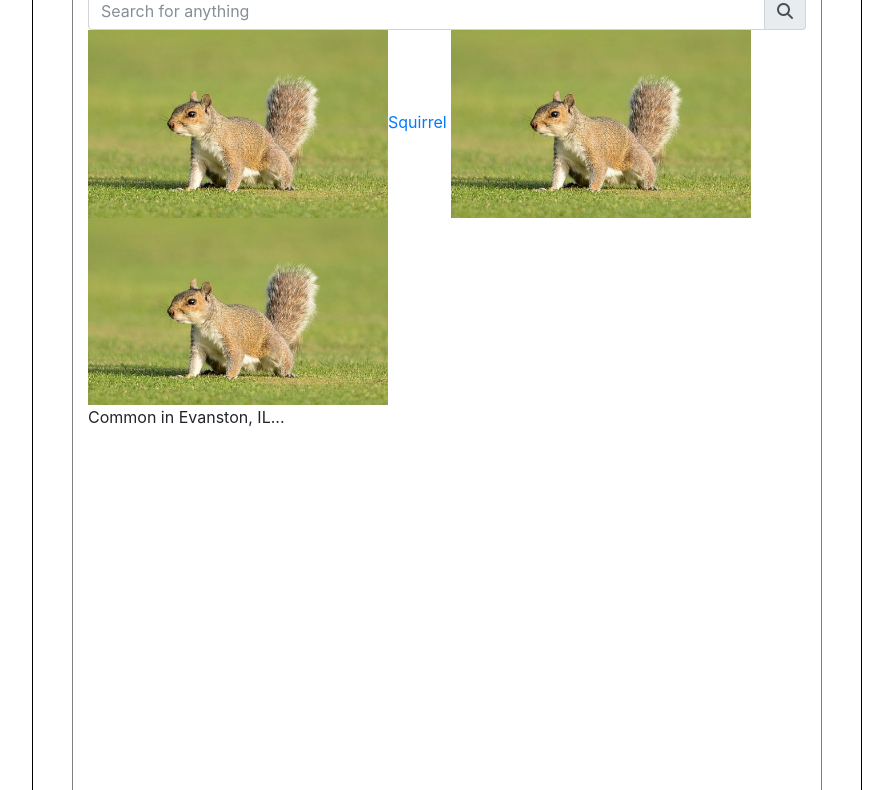
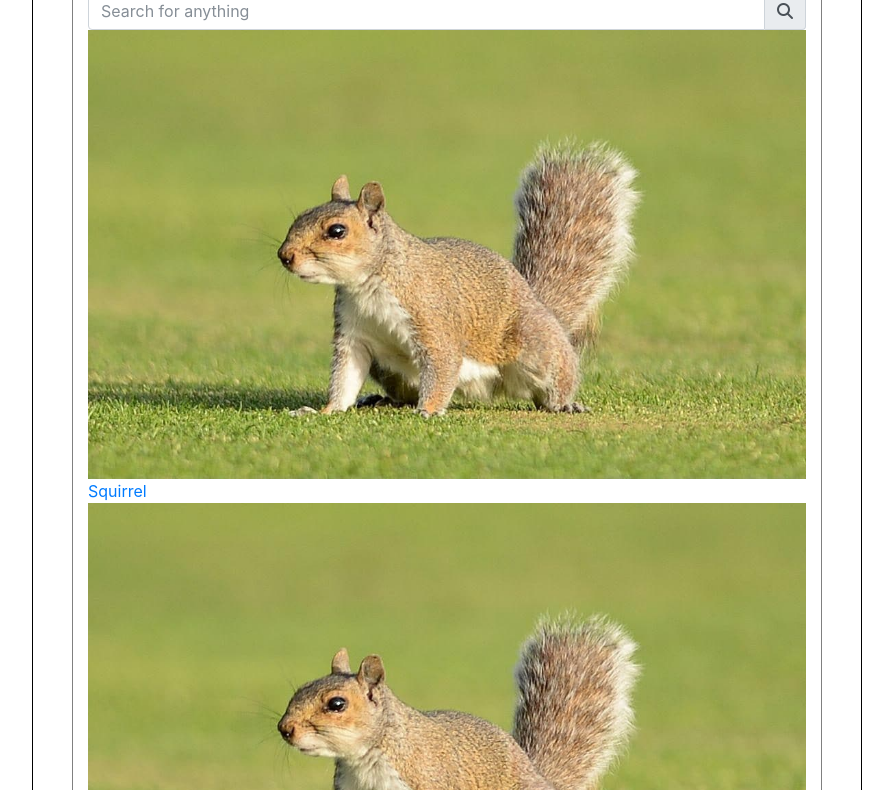
Before and after one commit to leo-ji/animal-rescue-plus, a plain HTML site: page index.html in a window 1280 px wide. Shown: the part 211-1001 px from the top of the page, without its empty margins (193-1086 px from the left). Drawn offline with nearby package versions, Linux system fonts and the light colour scheme.

Commit message:
still trying to fix flexbox on index.html

```diff
--- a/css/index.css
+++ b/css/index.css
@@ -16,7 +16,5 @@
 }
 .animal-types-child{
     width: 30%;
-    min-width: 120px;
-    max-width: 33%;
     flex: none;
 }
--- a/index.html
+++ b/index.html
@@ -55,7 +55,7 @@
                     </div>
                   <div class="ir"></div></div>
                 <div class="screen container">
-                    <header><h1 class="brand-name">Animal Rescue Plus</h1></header>
+                    <header><h1 class="brand-name">Animal Rescue Plus +</h1></header>
 
                     <section class="search input-group">
 
@@ -66,9 +66,9 @@
                     </section>
                     <section class="animal-types-parent">
 
-                        <a class="animal-type-child" href="squirrel.html"><img src="assets/squirrel1.jpg" width="300"/>Squirrel</a>
-                        <a class="animal-type-child"><img src="assets/squirrel1.jpg" width="300"/></a>
-                        <a class="animal-type-child"><img src="assets/squirrel1.jpg" width="300"/></a>
+                        <a class="animal-types-child" href="squirrel.html"><img src="assets/squirrel1.jpg" class="img-fluid"/>Squirrel</a>
+                        <a class="animal-types-child"><img src="assets/squirrel1.jpg" class="img-fluid"/></a>
+                        <a class="animal-types-child"><img src="assets/squirrel1.jpg" class="img-fluid"/></a>
 
 
                     </section>
```
